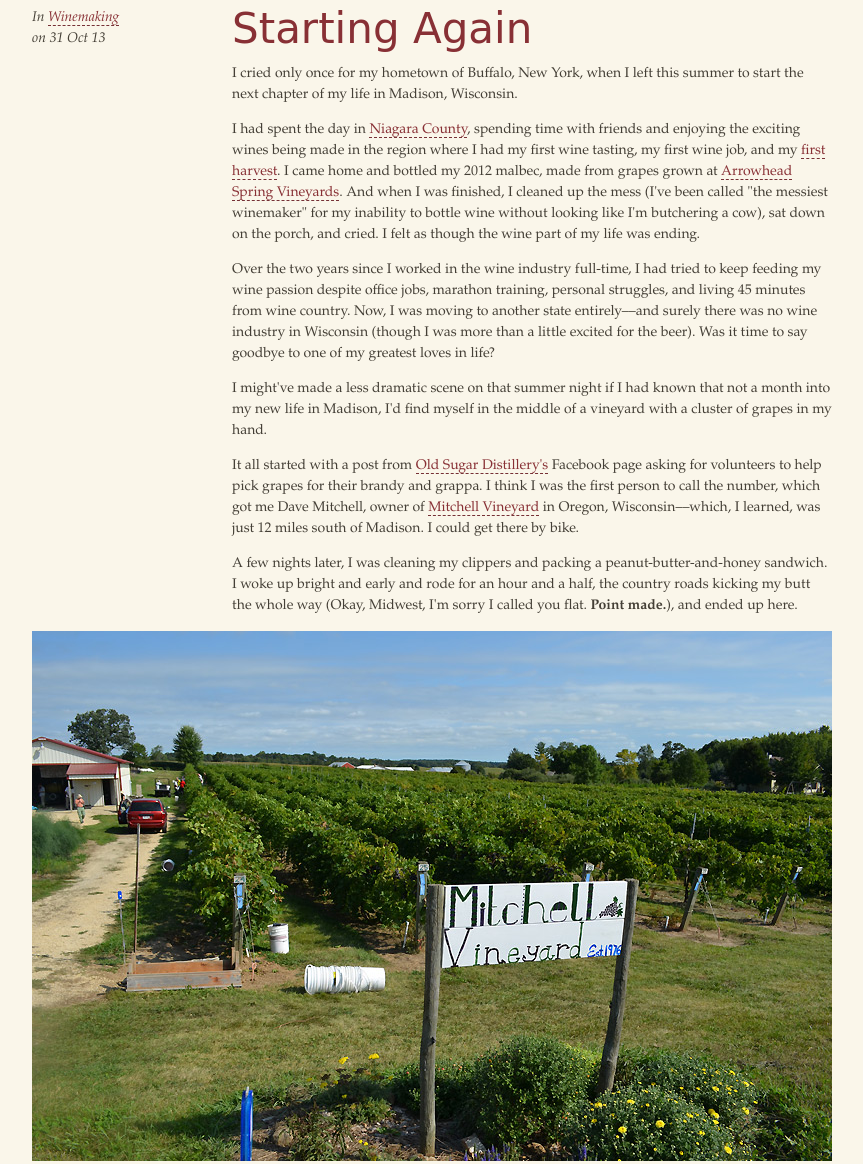
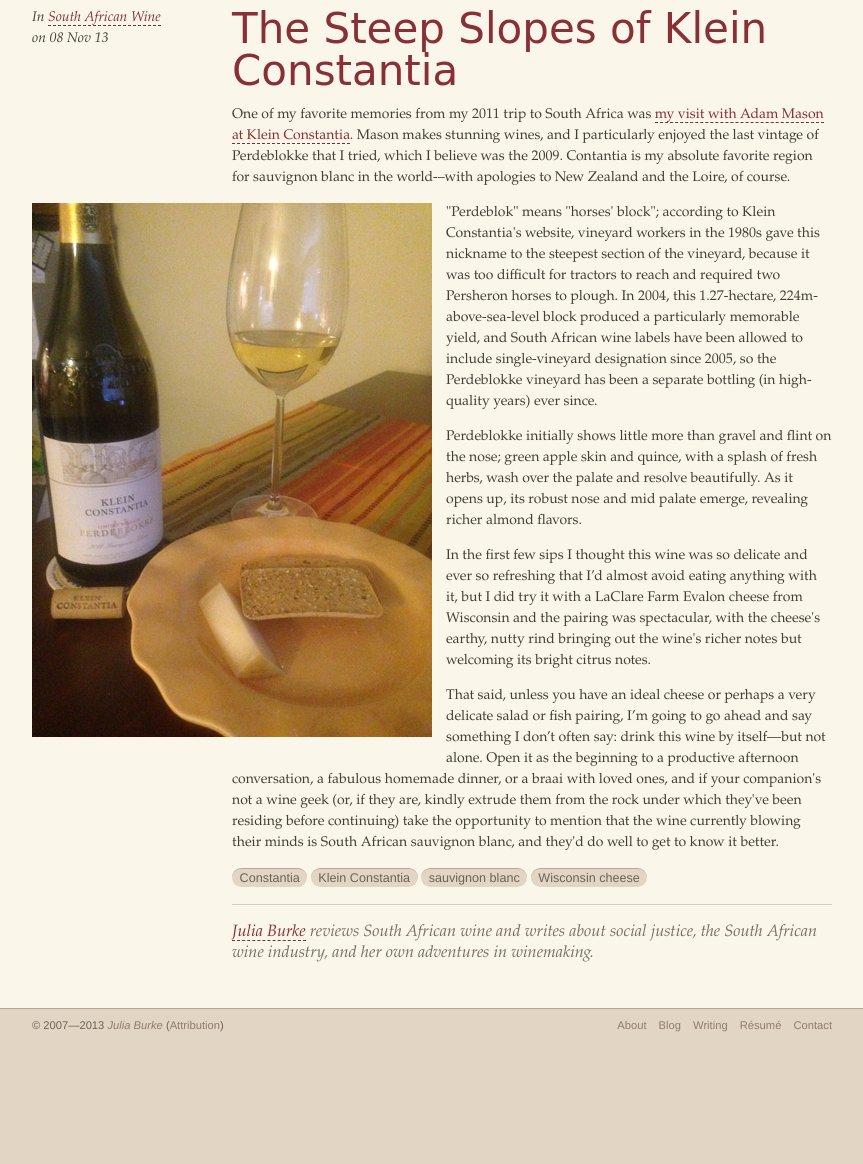
Before and after one commit to nywinewench/nywinewench.github.io-old, a plain HTML site: page index.html in a window 1280 px wide. Shown: the part 139-1303 px from the top of the page, without its empty margins (208-1071 px from the left). After the commit the page ends 1180 px from the top, so only its background shows below. Drawn offline with Linux system fonts and the light colour scheme; a web font is replaced by a local one.

Commit message:
Fixed date

```diff
--- a/index.html
+++ b/index.html
@@ -57,7 +57,7 @@
   <hgroup class='container'>
     <div class='large_column'>
       <h1 class='title'>
-        <a href='/blog/10-31-2013/Starting-Again.html'>Starting Again</a>
+        <a href='/blog/11-08-2013/the-steep-slopes-of-klein-constantia.html'>The Steep Slopes of Klein Constantia</a>
       </h1>
 
 
@@ -67,9 +67,9 @@
       <p class='title italics'>
 
 
-  In <a href='/blog/categories.html#winemaking'>Winemaking</a>
+  In <a href='/blog/categories.html#south-african-wine'>South African Wine</a>
   </br>
-  on 31 Oct 13
+  on 08 Nov 13
 
 
       </p>
@@ -77,40 +77,31 @@
   </hgroup>
 
   <div class='large_column bottom_border'>
-    <p>I cried only once for my hometown of Buffalo, New York, when I left this summer to start the next chapter of my life in Madison, Wisconsin. </p>
+    <p>One of my favorite memories from my 2011 trip to South Africa was <a href="http://stellenbauchery.com/blog/03-17-2011/Getting-Swoony-In-Constantia.html">my visit with Adam Mason at Klein Constantia</a>. Mason makes stunning wines, and I particularly enjoyed the last vintage of Perdeblokke that I tried, which I believe was the 2009. Contantia is my absolute favorite region for sauvignon blanc in the world-–with apologies to New Zealand and the Loire, of course. </p>
 
-<p>I had spent the day in <a href="http://en.wikipedia.org/wiki/Niagara_Escarpment_AVA">Niagara County</a>, spending time with friends and enjoying the exciting wines being made in the region where I had my first wine tasting, my first wine job, and my <a href="http://lennthompson.typepad.com/lenndevours/2009/11/bees-bbrite-brix-and-beer-what-i-learned-from-my-first-harvest.html">first harvest</a>. I came home and bottled my 2012 malbec, made from grapes grown at <a href="http://www.arrowheadspringvineyards.com/">Arrowhead Spring Vineyards</a>. And when I was finished, I cleaned up the mess (I&#39;ve been called &quot;the messiest winemaker&quot; for my inability to bottle wine without looking like I&#39;m butchering a cow), sat down on the porch, and cried. I felt as though the wine part of my life was ending. </p>
+<p><img src="/photos/kcperdeblokke.jpg" alt="Klein Constantia Perdeblokke" title="Klein Constantia Perdeblokke 2011 sauvignon blanc with LaClare Farm Evalon cheese"></p>
 
-<p>Over the two years since I worked in the wine industry full-time, I had tried to keep feeding my wine passion despite office jobs, marathon training, personal struggles, and living 45 minutes from wine country. Now, I was moving to another state entirely––and surely there was no wine industry in Wisconsin (though I was more than a little excited for the beer). Was it time to say goodbye to one of my greatest loves in life?</p>
+<p>&quot;Perdeblok&quot; means &quot;horses&#39; block&quot;; according to Klein Constantia&#39;s website, vineyard workers in the 1980s gave this nickname to the steepest section of the vineyard, because it was too difficult for tractors to reach and required two Persheron horses to plough. In 2004, this 1.27-hectare, 224m-above-sea-level block produced a particularly memorable yield, and South African wine labels have been allowed to include single-vineyard designation since 2005, so the Perdeblokke vineyard has been a separate bottling (in high-quality years) ever since. </p>
 
-<p>I might&#39;ve made a less dramatic scene on that summer night if I had known that not a month into my new life in Madison, I&#39;d find myself in the middle of a vineyard with a cluster of grapes in my hand. </p>
+<p>Perdeblokke initially shows little more than gravel and flint on the nose; green apple skin and quince, with a splash of fresh herbs, wash over the palate and resolve beautifully. As it opens up, its robust nose and mid palate emerge, revealing richer almond flavors. </p>
 
-<p>It all started with a post from <a href="http://www.madisondistillery.com/Homepage.html">Old Sugar Distillery&#39;s</a> Facebook page asking for volunteers to help pick grapes for their brandy and grappa. I think I was the first person to call the number, which got me Dave Mitchell, owner of <a href="http://www.mitchell-vineyard.com/">Mitchell Vineyard</a> in Oregon, Wisconsin––which, I learned, was just 12 miles south of Madison. I could get there by bike.</p>
+<p>In the first few sips I thought this wine was so delicate and ever so refreshing that I’d almost avoid eating anything with it, but I did try it with a LaClare Farm Evalon cheese from Wisconsin and the pairing was spectacular, with the cheese&#39;s earthy, nutty rind bringing out the wine&#39;s richer notes but welcoming its bright citrus notes. </p>
 
-<p>A few nights later, I was cleaning my clippers and packing a peanut-butter-and-honey sandwich. I woke up bright and early and rode for an hour and a half, the country roads kicking my butt the whole way (Okay, Midwest, I&#39;m sorry I called you flat. <strong>Point made.</strong>), and ended up here.</p>
-
-<p><img src="/photos/mitchell_sign.jpg" alt="mitchellsign" title="Mitchell Vineyards sign in front of vineyard"></p>
-
-<p>Mitchell Vineyard is the gorgeous, six-acre property of Dave Mitchell, who planted the first vines in 1976. &quot;I swear, he knows every single vine. He talks to them,&quot; Mary, his awesome partner, told me once with a smile. Dave is the kind of vineyard owner who sends his team beauty shots of individual vines at 10 pm on a weeknight long after harvest is over. In other words, he&#39;s my kind of person.</p>
-
-<p>After ten minutes in the vineyard I never wanted to leave. I asked Dave the next day if he needed help for the rest of harvest, and before I knew it, I was a Mitchell Vineyard employee. And the next phase of my wine life had begun.</p>
+<p>That said, unless you have an ideal cheese or perhaps a very delicate salad or fish pairing, I’m going to go ahead and say something I don’t often say: drink this wine by itself––but not alone. Open it as the beginning to a productive afternoon conversation, a fabulous homemade dinner, or a braai with loved ones, and if your companion&#39;s not a wine geek (or, if they are, kindly extrude them from the rock under which they&#39;ve been residing before continuing) take the opportunity to mention that the wine currently blowing their minds is South African sauvignon blanc, and they&#39;d do well to get to know it better. </p>
 
     <ul class='inline_list pills'>
 
 
-    <li><a href='/blog/tags.html#wisconsin'>Wisconsin</a></li>
+    <li><a href='/blog/tags.html#constantia'>Constantia</a></li>
 
 
-    <li><a href='/blog/tags.html#mitchell-vineyard'>Mitchell Vineyard</a></li>
+    <li><a href='/blog/tags.html#klein-constantia'>Klein Constantia</a></li>
 
 
-    <li><a href='/blog/tags.html#viticulture'>viticulture</a></li>
+    <li><a href='/blog/tags.html#sauvignon-blanc'>sauvignon blanc</a></li>
 
 
-    <li><a href='/blog/tags.html#niagara'>Niagara</a></li>
-
-
-    <li><a href='/blog/tags.html#malbec'>malbec</a></li>
+    <li><a href='/blog/tags.html#wisconsin-cheese'>Wisconsin cheese</a></li>
 
 </ul>
 
```
Also changed, not shown: blog/11-08-2013/the-steep-slopes-of-klein-constantia.html (renamed from blog/01-08-2013/the-steep-slopes-of-klein-constantia.html, +3 -3 lines), blog/categories.html (+2 -2 lines), blog/index.html (+31 -31 lines), blog/tags.html (+25 -25 lines).
